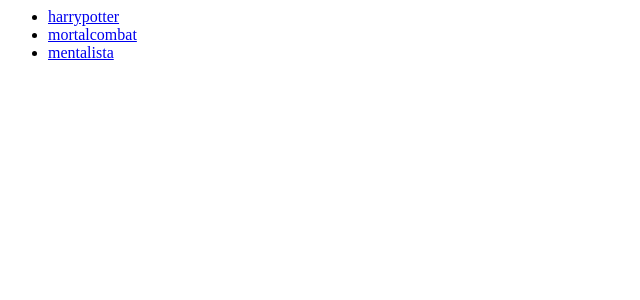
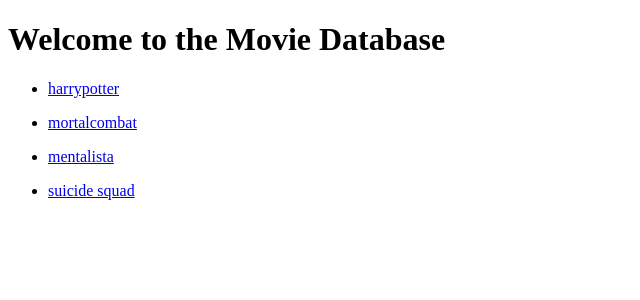
Before and after one commit to cejnik/Django, a Django app: page /movies/ in a window 1280 px wide. Shown: the top 300 px of the page, without its empty margins (0-640 px from the left). Run offline with Django 5.2, Linux system fonts and the light colour scheme.

Commit message:
add: DJ HTML IF and for cycle

```diff
--- /dev/null
+++ b/project_film/movies/templates/movies/index.html
@@ -0,0 +1,16 @@
+<!doctype html>
+<html lang="en">
+  <head>
+    <meta charset="UTF-8" />
+    <meta name="viewport" content="width=device-width, initial-scale=1.0" />
+    <title>Main Page</title>
+  </head>
+  <body>
+    <h1>Welcome to the Movie Database</h1>
+    {% for one_movie in movie_names %}
+    <ul>
+      <li><a href="{% url 'movie_url' one_movie %}"> {{ one_movie }} </a></li>
+    </ul>
+    {% endfor %}
+  </body>
+</html>
--- a/project_film/movies/views.py
+++ b/project_film/movies/views.py
@@ -12,17 +12,15 @@
     'harrypotter':'Harry Potter je ...',
     'mortalcombat':'Mortal Combat je....',
     'mentalista':'Mentalista je ...',
+    'suicide squad': None,
 }
 
 def index (request):
-    content = ''
     movies_names = list(movies_list.keys())
-    content = '<ul>'
-    for one_movie in movies_names:
-        url = reverse('movie_url', args=[one_movie])
-        content += f'<li><a href="{url}">{one_movie}</a></li>'
-    content += '</ul>'
-    return HttpResponse(content)
+    return render(request, 'movies/index.html', {
+        'movie_names': movies_names
+    })
+
 
 def all_movies_string(request, movie_string):
     try:
@@ -31,7 +29,9 @@
         # return HttpResponse(response_data)
         return render(request, 'movies/movie.html',{
             'mytext': 'Martin Chejn',
-            'movie_name': movie_string
+            'movie_name': movie_string,
+            'movie_desc': movies_list[movie_string],
+
         })
     except:
         return HttpResponseNotFound('Film není v databázi')
```
Also changed, not shown: project_film/movies/templates/movies/movie.html (+7 -2 lines).
